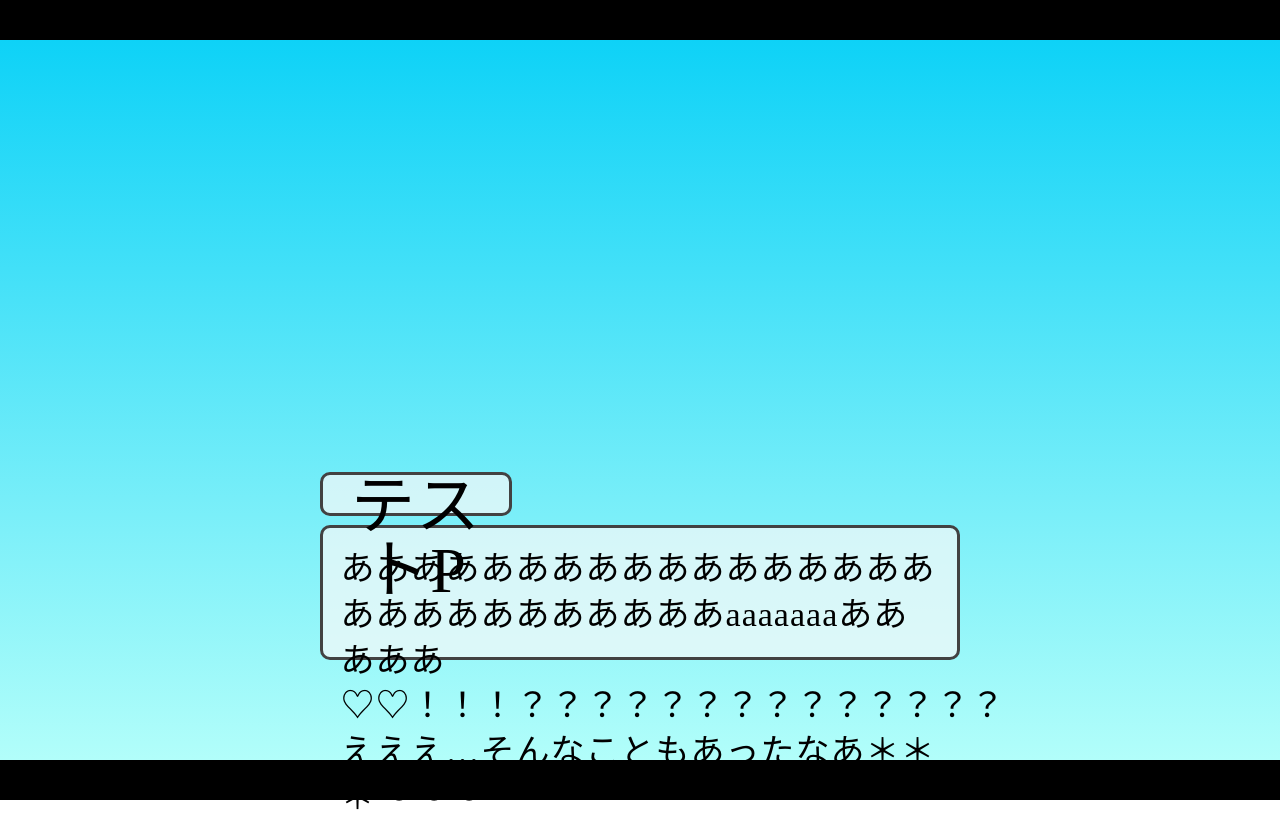
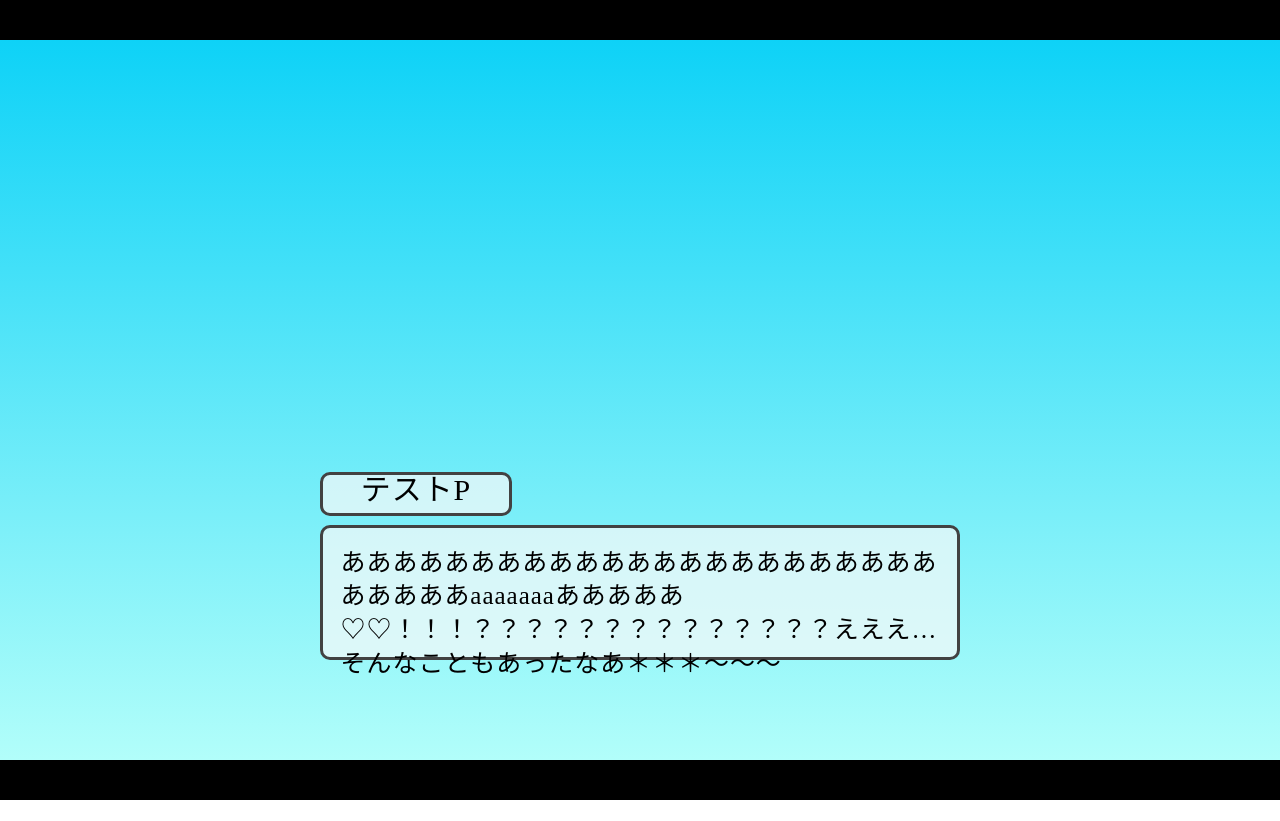
Before and after one commit to Marco3jp/ritsuko-birthday-2018, a plain HTML site: page src/www/index.html in a window 1280 px wide. After the commit the page ends 800 px from the top, so only its background shows below. Drawn offline with nearby package versions, Linux system fonts and the light colour scheme; files that its build step writes are made by us from their sources.

Commit message:
画面サイズに合わせてフォントサイズが変わるようにした

```diff
--- a/src/www/css/style.scss
+++ b/src/www/css/style.scss
@@ -18,13 +18,13 @@
 .wrapper-vertical{
     width: 100vw;
     height: calc(100vw/16*9);
-    font-size: 5vw;
+    font-size: 1.95vw;
 }
 
 .wrapper-horizontal{
     width: calc(100vh/9*16);
     height: 100vh;
-    font-size: 5vh;
+    font-size: 3.5vh;
 }
 
 .assets{
@@ -58,8 +58,8 @@
     box-sizing: border-box;
     border: solid medium #424242;
     border-radius: 10px;
-    font-size: 100%; //ここもjsでフィックスしたほうがいいかも？
-    line-height: 100%;
+    font-size: 120%; //ここもjsでフィックスしたほうがいいかも？
+    //line-height: 100%;
     text-align: center;
     background-color: rgba(250,250,250,0.7);
     letter-spacing: 1px;
@@ -71,7 +71,7 @@
     margin-top: 1.5%;
     width: 100%;
     padding: 2.75% 2.75%;
-    font-size: 34px;
+    font-size: 100%;
     border: solid medium #424242;
     border-radius: 10px;
     line-height: 1.35em;
```
